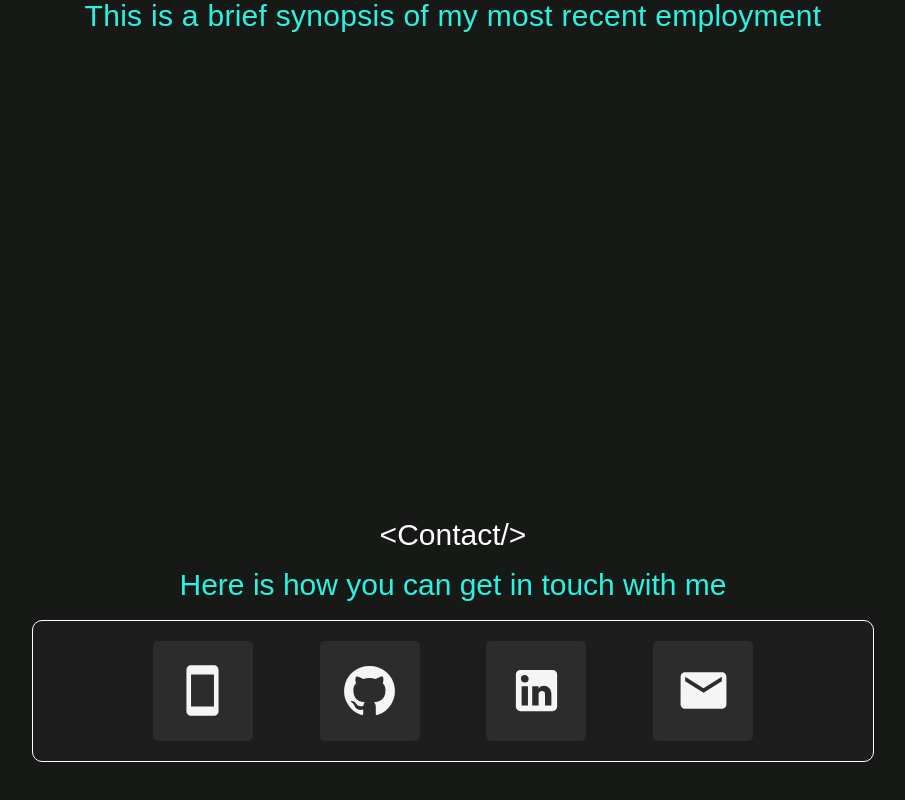
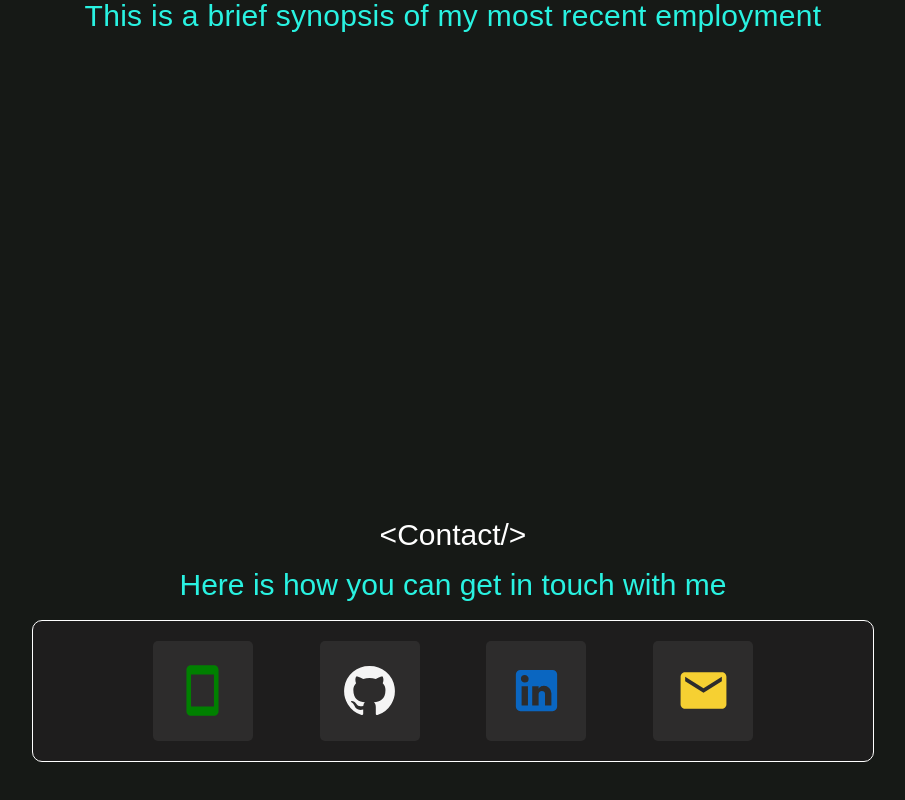
Before and after one commit to faizaansheikh/Portfolio, a React (Create React App) app: page / in a window 1280 px wide. Shown: the part 3530-4330 px from the top of the page, without its empty margins (187-1092 px from the left). Built offline with nearby package versions, Linux system fonts and the light colour scheme; a small style sheet from the web is missing; a web font is replaced by a local one.

Commit message:
Update Contact.jsx

```diff
--- a/src/components/Contact/Contact.jsx
+++ b/src/components/Contact/Contact.jsx
@@ -134,7 +134,7 @@ function Contact() {
       window.open('https://www.linkedin.com/in/faizaan-imran-711305258','_blank')
     }
   }
-  const links1 = [<SmartphoneIcon sx={{ color: 'whitesmoke', fontSize: { xs: '35px', md: '55px' } }} />, <GitHubIcon sx={{ color: 'whitesmoke', fontSize: { xs: '35px', md: '55px' } }} />, <LinkedInIcon sx={{ color: 'whitesmoke', fontSize: { xs: '35px', md: '55px' } }} />, <MailIcon sx={{ color: 'whitesmoke', fontSize: { xs: '35px', md: '55px' } }} />]
+  const links1 = [<SmartphoneIcon sx={{ color: 'green', fontSize: { xs: '35px', md: '55px' } }} />, <GitHubIcon sx={{ color: 'whitesmoke', fontSize: { xs: '35px', md: '55px' } }} />, <LinkedInIcon sx={{ color: '#0A66C1', fontSize: { xs: '35px', md: '55px' } }} />, <MailIcon sx={{ color: '#F6D032', fontSize: { xs: '35px', md: '55px' } }} />]
   useEffect(() => {
     AOS.init({
       duration: 1000, // Animation duration
```
